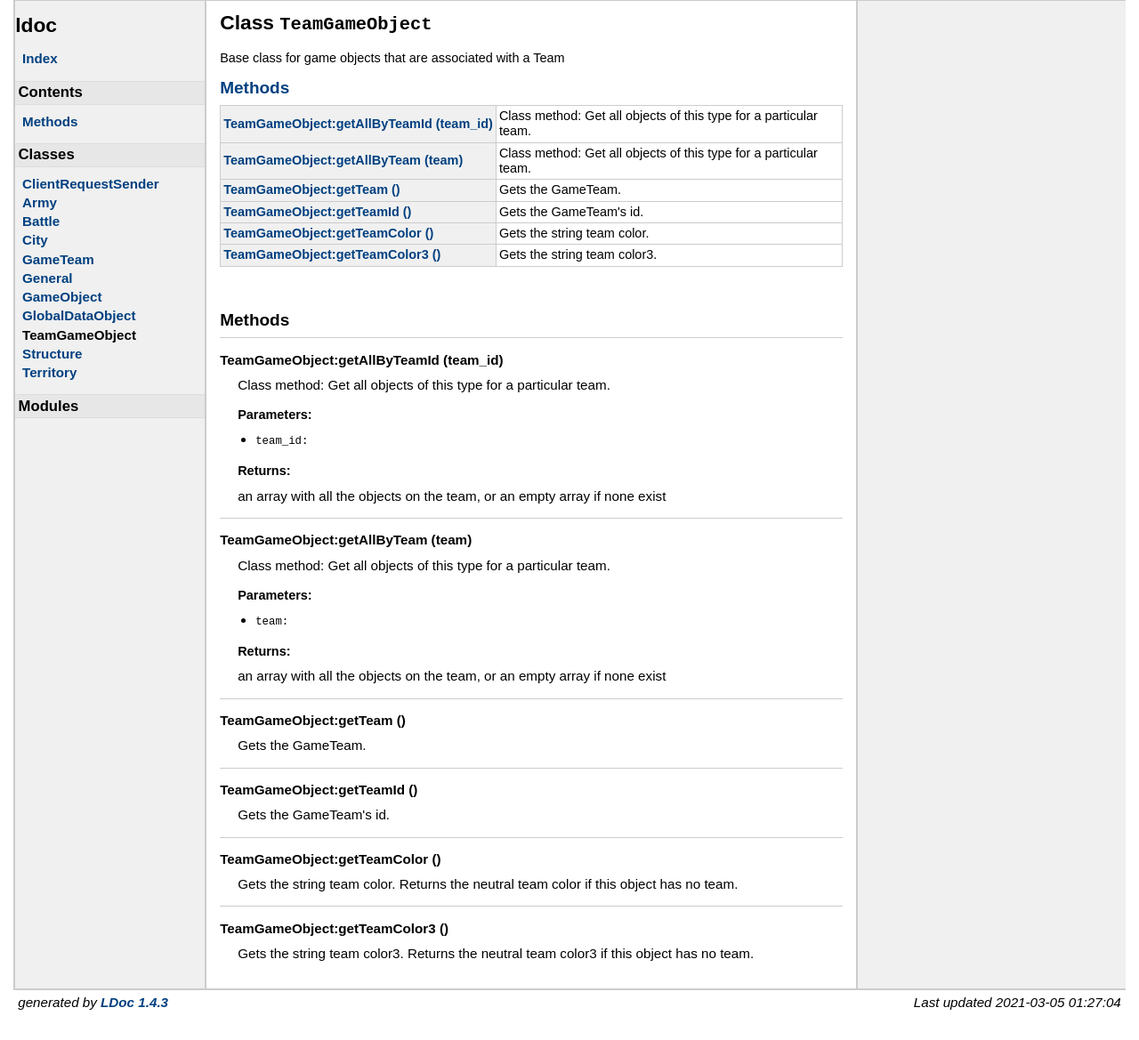
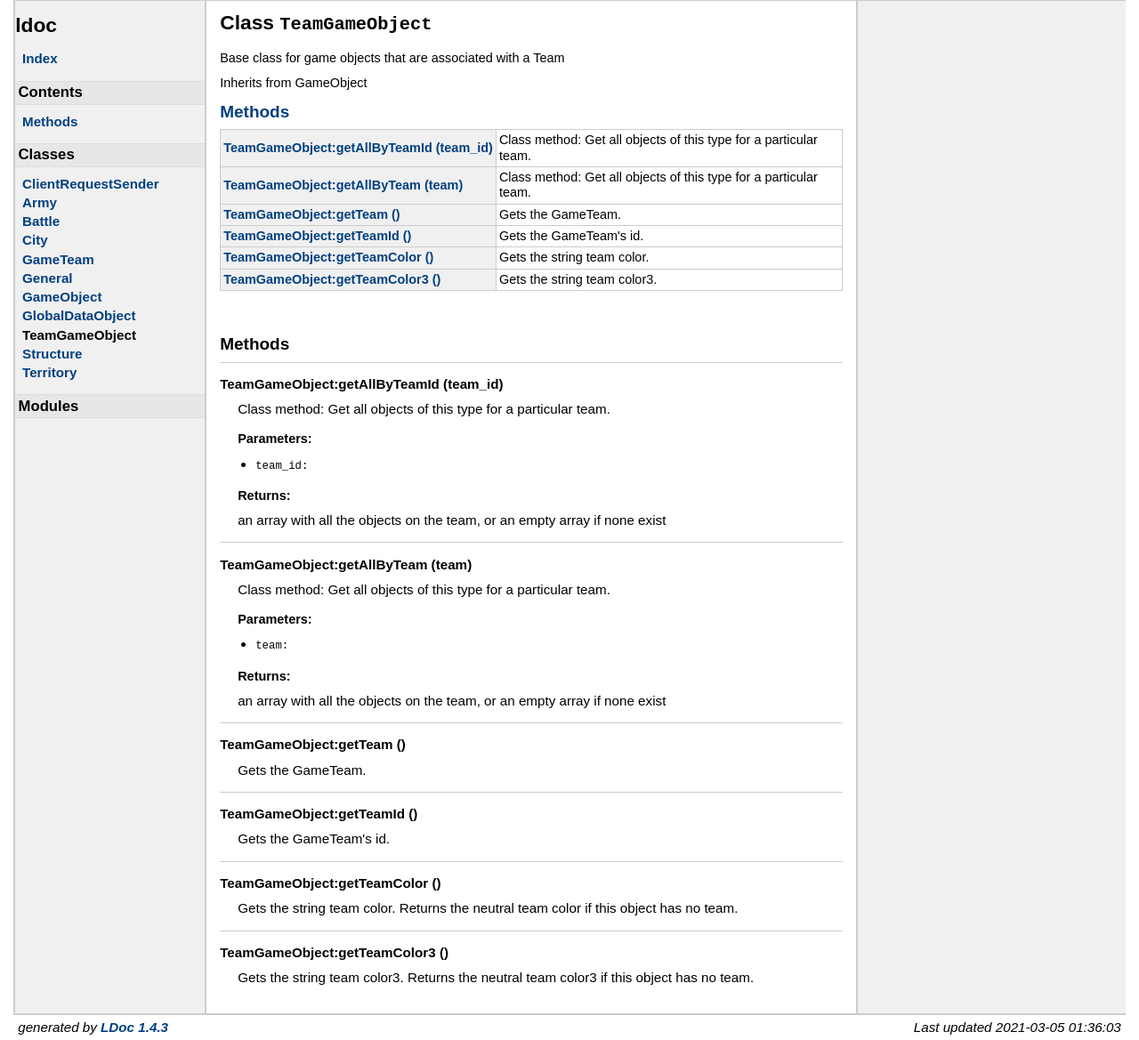
Before and after one commit to fernandovalera/territory-conquest-2-api, a plain HTML site: page docs/classes/TeamGameObject.html in a window 1280 px wide. Shown: the whole page at 89% size. Before the commit the page ends 1142 px from the top, so only its background shows below. Drawn offline with Linux system fonts and the light colour scheme.

Commit message:
added inheritance clauses

```diff
--- a/docs/classes/TeamGameObject.html
+++ b/docs/classes/TeamGameObject.html
@@ -48,7 +48,7 @@
     <div id="content">
      <h1>Class <code>TeamGameObject</code></h1>
      <p>Base class for game objects that are associated with a Team</p>
-     <p></p>
+     <p> Inherits from GameObject</p>
      <h2><a href="#Methods">Methods</a></h2>
      <table class="function_list">
       <tbody>
@@ -147,7 +147,7 @@
    <!-- id="main" -->
    <div id="about">
     <i>generated by <a href="http://github.com/stevedonovan/LDoc">LDoc 1.4.3</a></i>
-    <i style="float:right;">Last updated 2021-03-05 01:27:04 </i>
+    <i style="float:right;">Last updated 2021-03-05 01:36:03 </i>
    </div>
    <!-- id="about" -->
   </div>
```
Also changed, not shown: docs/classes/Army.html (+2 -1 lines), docs/classes/Battle.html (+3 -2 lines), docs/classes/City.html (+2 -2 lines), docs/classes/ClientRequestSender.html (+1 -1 lines), docs/classes/GameObject.html (+2 -1 lines), docs/classes/GameTeam.html (+1 -1 lines), docs/classes/General.html (+1 -1 lines), docs/classes/GlobalDataObject.html (+1 -1 lines), docs/classes/Structure.html (+2 -2 lines), docs/classes/Territory.html (+1 -1 lines), docs/index.html (+1 -1 lines).
